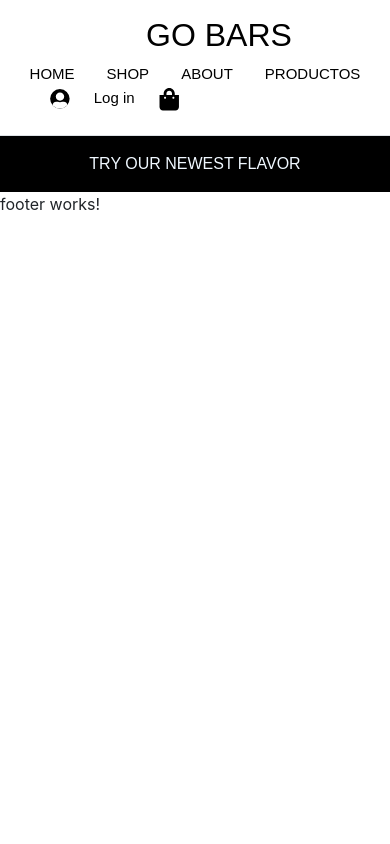
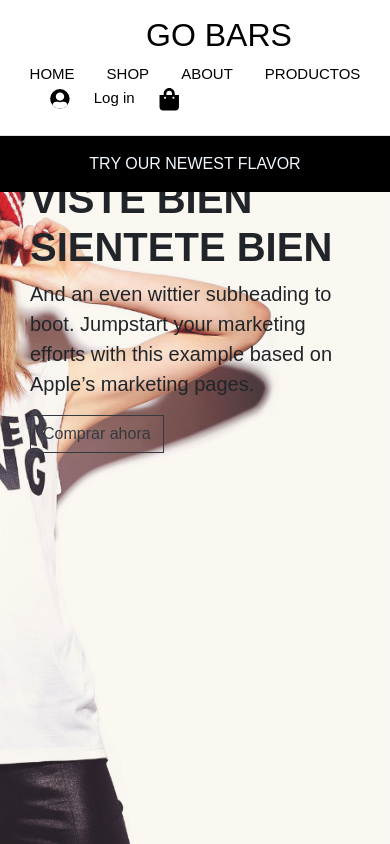
Before and after one commit to tiburonmartillo/ecommerce-ropa, an Angular app: page / in a window 390 px wide. Shown: the top 844 px of the page. Built offline with nearby package versions, Linux system fonts and the light colour scheme; a web font is replaced by a local one.

Commit message:
header corregido y primer imagen agrgada responsive

```diff
--- a/src/app/app.component.html
+++ b/src/app/app.component.html
@@ -1,4 +1,4 @@
 <app-header></app-header>
-
+<app-body></app-body>
 
 <app-footer></app-footer>
--- a/src/app/app.module.ts
+++ b/src/app/app.module.ts
@@ -6,6 +6,8 @@ import { NavbarComponent } from './components/share/navbar/navbar.component';
 import { FooterComponent } from './components/share/footer/footer.component';
 import { HeaderComponent } from './components/share/header/header.component';
 import { SliderPromosComponent } from './components/share/slider-promos/slider-promos.component';
+import { BodyComponent } from './components/body/body.component';
+import { IntroComponent } from './components/body/intro/intro.component';
 
 
 @NgModule({
@@ -15,6 +17,8 @@ import { SliderPromosComponent } from './components/share/slider-promos/slider-p
     FooterComponent,
     HeaderComponent,
     SliderPromosComponent,
+    BodyComponent,
+    IntroComponent,
 
   ],
   imports: [
--- /dev/null
+++ b/src/app/components/body/body.component.css
@@ -0,0 +1,12 @@
+*{
+    font-family: 'futura',sans-serif;
+}
+
+h1{
+    font-weight: bolder;
+}
+
+.fondo{
+    height: 100vh;
+    margin-top: 15vh;
+}
--- /dev/null
+++ b/src/app/components/body/body.component.html
@@ -0,0 +1,13 @@
+  <div class="fondo" style="background: url(../../../assets/img/portada.jpg); background-size: cover; background-repeat: no-repeat; background-position: right;">
+    <div class="container">
+      <div class="row">
+        <div class=" col-md-12 col-12">
+            <div class="col-md-3 offset-md-1 my-5">
+                <h1 class="display-5 font-weight-heavy">VISTE BIEN SIENTETE BIEN</h1>
+                <p class="lead font-weight-light">And an even wittier subheading to boot. Jumpstart your marketing efforts with this example based on Apple’s marketing pages.</p>
+                <a class="btn btn-outline-dark rounded-0" href="#">Comprar ahora</a>
+              </div>
+        </div>
+      </div>
+    </div>
+  </div>
--- /dev/null
+++ b/src/app/components/body/body.component.ts
@@ -0,0 +1,15 @@
+import { Component, OnInit } from '@angular/core';
+
+@Component({
+  selector: 'app-body',
+  templateUrl: './body.component.html',
+  styleUrls: ['./body.component.css']
+})
+export class BodyComponent implements OnInit {
+
+  constructor() { }
+
+  ngOnInit(): void {
+  }
+
+}
--- /dev/null
+++ b/src/app/components/body/intro/intro.component.html
@@ -0,0 +1 @@
+<p>intro works!</p>
--- /dev/null
+++ b/src/app/components/body/intro/intro.component.ts
@@ -0,0 +1,15 @@
+import { Component, OnInit } from '@angular/core';
+
+@Component({
+  selector: 'app-intro',
+  templateUrl: './intro.component.html',
+  styleUrls: ['./intro.component.css']
+})
+export class IntroComponent implements OnInit {
+
+  constructor() { }
+
+  ngOnInit(): void {
+  }
+
+}
--- a/src/app/components/share/header/header.component.html
+++ b/src/app/components/share/header/header.component.html
@@ -1,2 +1,4 @@
-<app-navbar></app-navbar>
-<app-slider-promos></app-slider-promos>
+<div class="fixed-top">
+    <app-navbar></app-navbar>
+    <app-slider-promos></app-slider-promos>
+</div>
--- a/src/app/components/share/slider-promos/slider-promos.component.html
+++ b/src/app/components/share/slider-promos/slider-promos.component.html
@@ -11,6 +11,7 @@
         FREE SHIPPING ON ORDERS OVER $40
       </li>
       <li>
-        slider4</li>
+      NUEVA LÍNEA CADA MES
+      </li>
       </ul>
     </div>
```
Also changed, not shown: src/app/components/body/intro/intro.component.css (added), src/assets/img/portada.jpg (added), 1 other file (tests, documents, lock files or other folders).
